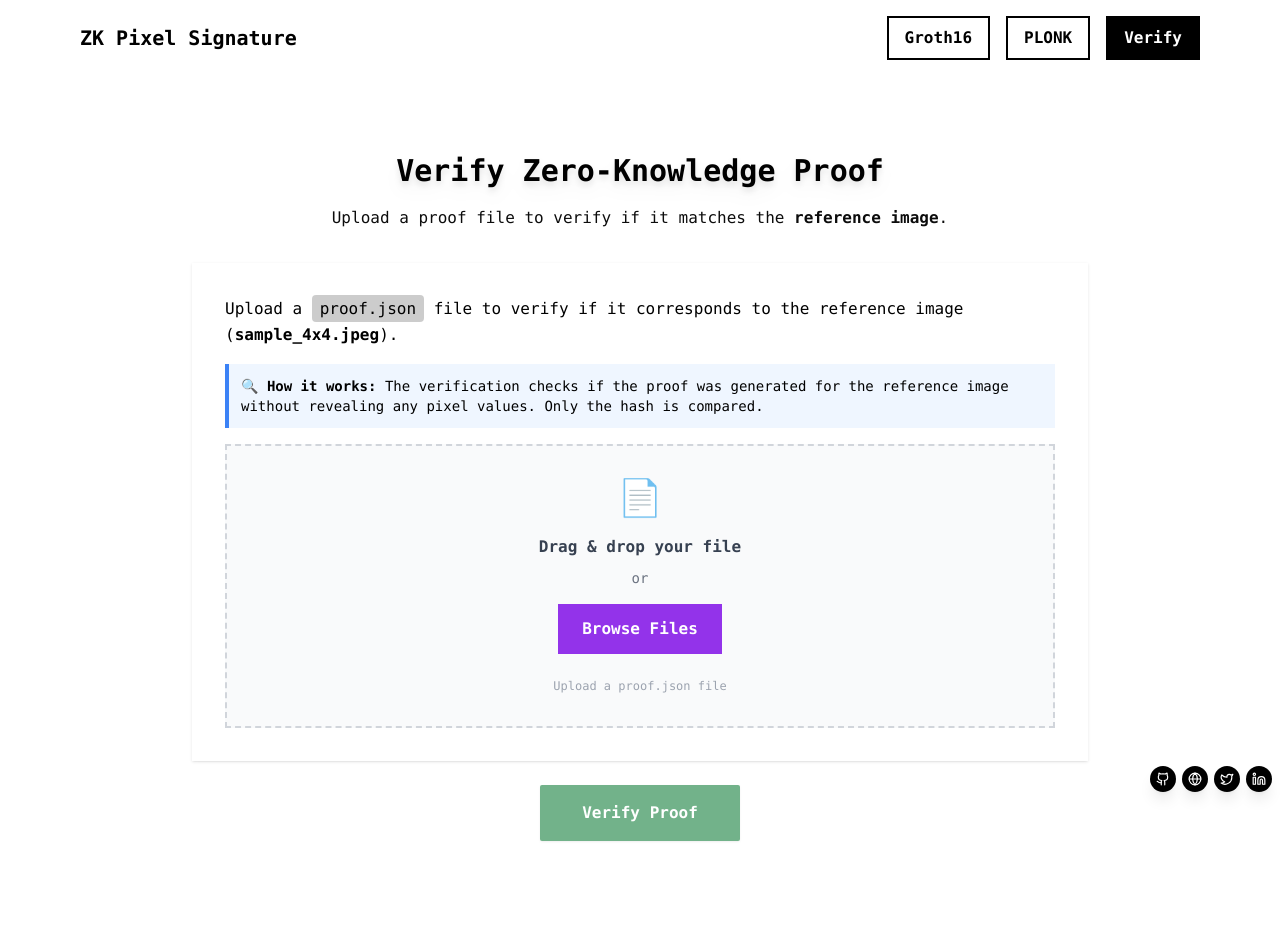
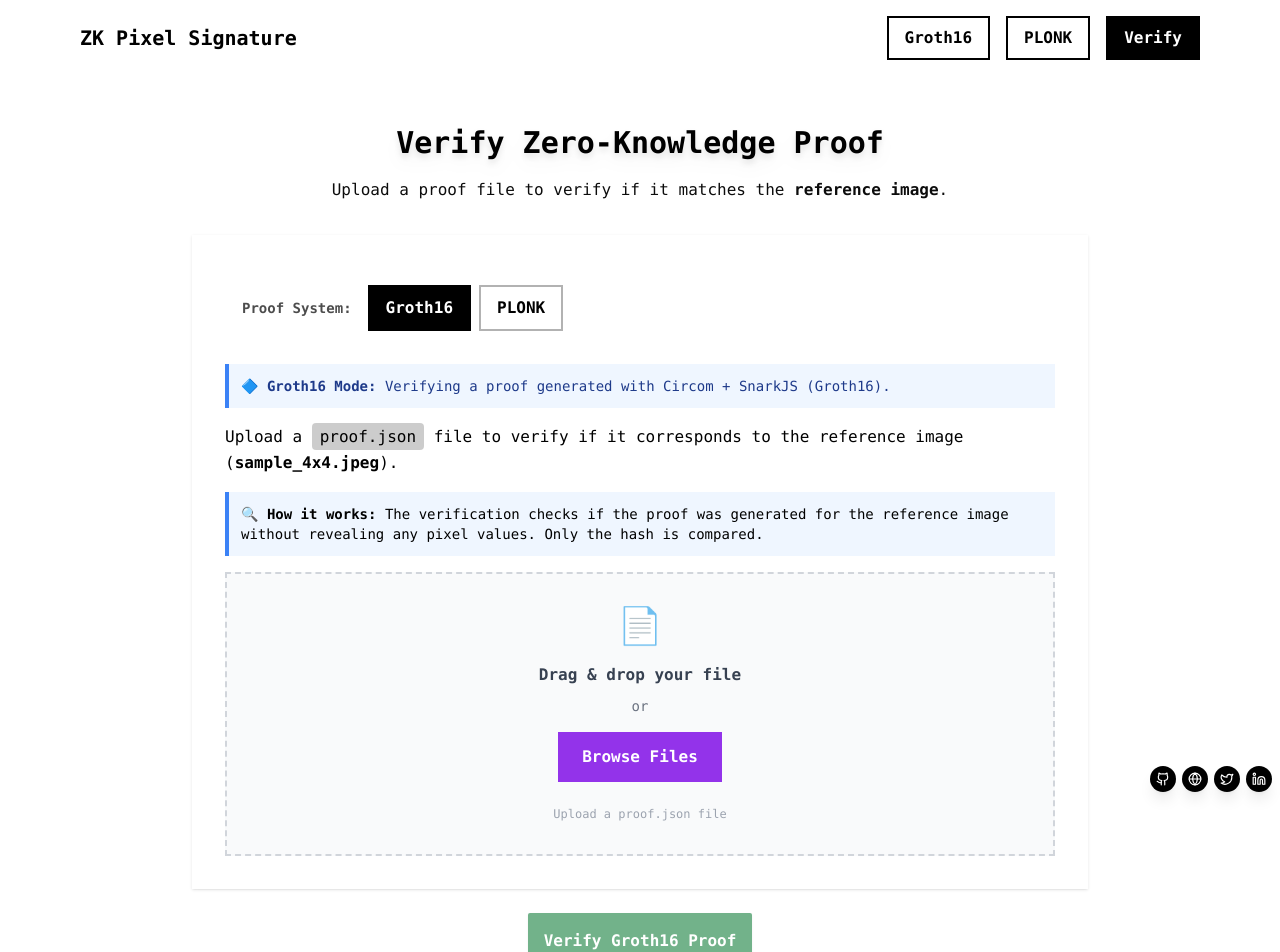
Before and after one commit to pedrofalco/zk-pixel-prover, a SvelteKit app: page /verify in a window 1280 px wide. Shown: the top 952 px of the page. Before the commit the page ends 909 px from the top, so only its background shows below. Built offline with nearby package versions, Linux system fonts and the light colour scheme.

Commit message:
feat: update /verify page with proof system toggle
- Add ProofSystemToggle to switch between Groth16 and PLONK verification
- Add visual feedback banner showing active mode
- Support both proof systems from one interface

```diff
--- a/src/routes/verify/+page.svelte
+++ b/src/routes/verify/+page.svelte
@@ -6,18 +6,29 @@
     import PageHeader from '$lib/components/PageHeader.svelte';
     import InfoCard from '$lib/components/InfoCard.svelte';
     import ContentCard from '$lib/components/ContentCard.svelte';
+    import ProofSystemToggle from '$lib/components/ProofSystemToggle.svelte';
     import { scrollToElement } from '$lib/utils/scroll';
     import { loadProofFile } from '$lib/utils/file';
     import { handleVerifyProof } from '$lib/utils/proof';
+    import { handleVerifyPlonkProof } from '$lib/utils/plonk-proof';
     import type { VerificationResult } from '$lib/utils/api';
+    import type { PlonkVerificationResult } from '$lib/utils/plonk-api';
 
+    let proofSystem: 'groth16' | 'plonk' = 'groth16';
     let verifyingProof = false;
     let error: string | null = null;
-    let verificationResult: VerificationResult | null = null;
-    let proofData: { proof: any; publicSignals: any } | null = null;
+    let verificationResult: VerificationResult | PlonkVerificationResult | null = null;
+    let proofData: any = null;
 
     let verificationElement: HTMLElement;
     let errorElement: HTMLElement;
+
+    function handleSystemChange(system: 'groth16' | 'plonk') {
+        proofSystem = system;
+        proofData = null;
+        verificationResult = null;
+        error = null;
+    }
 
     async function onFileSelected(file: File) {
         try {
@@ -32,6 +43,13 @@
     }
 
     async function onVerifyProof() {
+        if (!proofData) {
+            error = 'Please upload a proof file first';
+            scrollToElement(errorElement);
+            return;
+        }
+
+        if (proofSystem === 'groth16') {
             await handleVerifyProof(
                 proofData?.proof,
                 proofData?.publicSignals,
@@ -39,10 +57,23 @@
                 (err) => { error = err; scrollToElement(errorElement); },
                 (res) => { verificationResult = res; scrollToElement(verificationElement); }
             );
+        } else {
+            const publicSignals = Array.isArray(proofData.publicSignals)
+                ? proofData.publicSignals
+                : [proofData.publicSignals];
+
+            await handleVerifyPlonkProof(
+                proofData.proof,
+                publicSignals,
+                (loading) => { verifyingProof = loading; },
+                (err) => { error = err; scrollToElement(errorElement); },
+                (res) => { verificationResult = res; scrollToElement(verificationElement); }
+            );
+        }
     }
 </script>
 
-<div class="min-h-screen flex flex-col items-center justify-center px-4 py-8 text-black font-mono">
+<div class="min-h-screen flex flex-col items-center justify-center p-4 text-black font-mono">
     <PageHeader
         title="Verify Zero-Knowledge Proof"
         description="Upload a proof file to verify if it matches the <strong>reference image</strong>."
@@ -51,10 +82,27 @@
     <div class="w-full max-w-4xl mb-6">
         <ContentCard>
             <div class="space-y-4 leading-relaxed">
+                <ProofSystemToggle system={proofSystem} onSystemChange={handleSystemChange} />
+
+                {#if proofSystem === 'groth16'}
+                    <div class="p-3 bg-blue-50 border-l-4 border-blue-500 rounded-xs">
+                        <p class="text-sm text-blue-900">
+                            <strong>🔷 Groth16 Mode:</strong> Verifying a proof generated with Circom + SnarkJS (Groth16).
+                        </p>
+                    </div>
+                {:else}
+                    <div class="p-3 bg-purple-50 border-l-4 border-purple-500 rounded-xs">
+                        <p class="text-sm text-purple-900">
+                            <strong>🔶 PLONK Mode:</strong> Verifying a proof generated with Noir + Barretenberg (PLONK).
+                        </p>
+                    </div>
+                {/if}
+
                 <p>
-                    Upload a <code class="bg-black/20 px-2 py-1 rounded">proof.json</code> file to verify
+                    Upload a <code class="bg-black/20 px-2 py-1 rounded">{proofSystem === 'groth16' ? 'proof.json' : 'plonk-proof.json'}</code> file to verify
                     if it corresponds to the reference image (<strong>sample_4x4.jpeg</strong>).
                 </p>
+
                 <InfoCard variant="blue">
                     <strong>🔍 How it works:</strong> The verification checks if the proof was generated
                     for the reference image without revealing any pixel values. Only the hash is compared.
@@ -63,13 +111,13 @@
                 <div class="flex flex-col items-center gap-4 my-6">
                     <FileUpload
                         accept=".json,application/json"
-                        label="Upload a proof.json file"
+                        label={`Upload a ${proofSystem === 'groth16' ? 'proof.json' : 'plonk-proof.json'} file`}
                         onFileSelected={onFileSelected}
                     />
 
                     {#if proofData}
                         <div class="mt-4 p-4 bg-green-50 border border-green-200 rounded-xs">
-                            <p class="text-sm text-green-800 font-semibold">✓ Proof file loaded successfully</p>
+                            <p class="text-sm text-green-800 font-semibold">✓ {proofSystem === 'groth16' ? 'Groth16' : 'PLONK'} proof file loaded successfully</p>
                         </div>
                     {/if}
                 </div>
@@ -85,9 +133,9 @@
                 title="Verifies if the proof matches the reference image (sample_4x4.jpeg)"
             >
                 {#if verifyingProof}
-                    Verifying...
+                    Verifying {proofSystem === 'groth16' ? 'Groth16' : 'PLONK'} proof...
                 {:else}
-                    Verify Proof
+                    Verify {proofSystem === 'groth16' ? 'Groth16' : 'PLONK'} Proof
                 {/if}
             </Button>
         </div>
@@ -96,6 +144,12 @@
     <ErrorAlert bind:error bind:element={errorElement} />
 
     {#if verificationResult}
-        <VerificationResultCard {verificationResult} bind:element={verificationElement} />
+        <VerificationResultCard
+            verificationResult={{
+                isValid: verificationResult.isValid,
+                message: verificationResult.message
+            }}
+            bind:element={verificationElement}
+        />
     {/if}
 </div>
```
Lines whose indentation alone changed are shown as unchanged.
